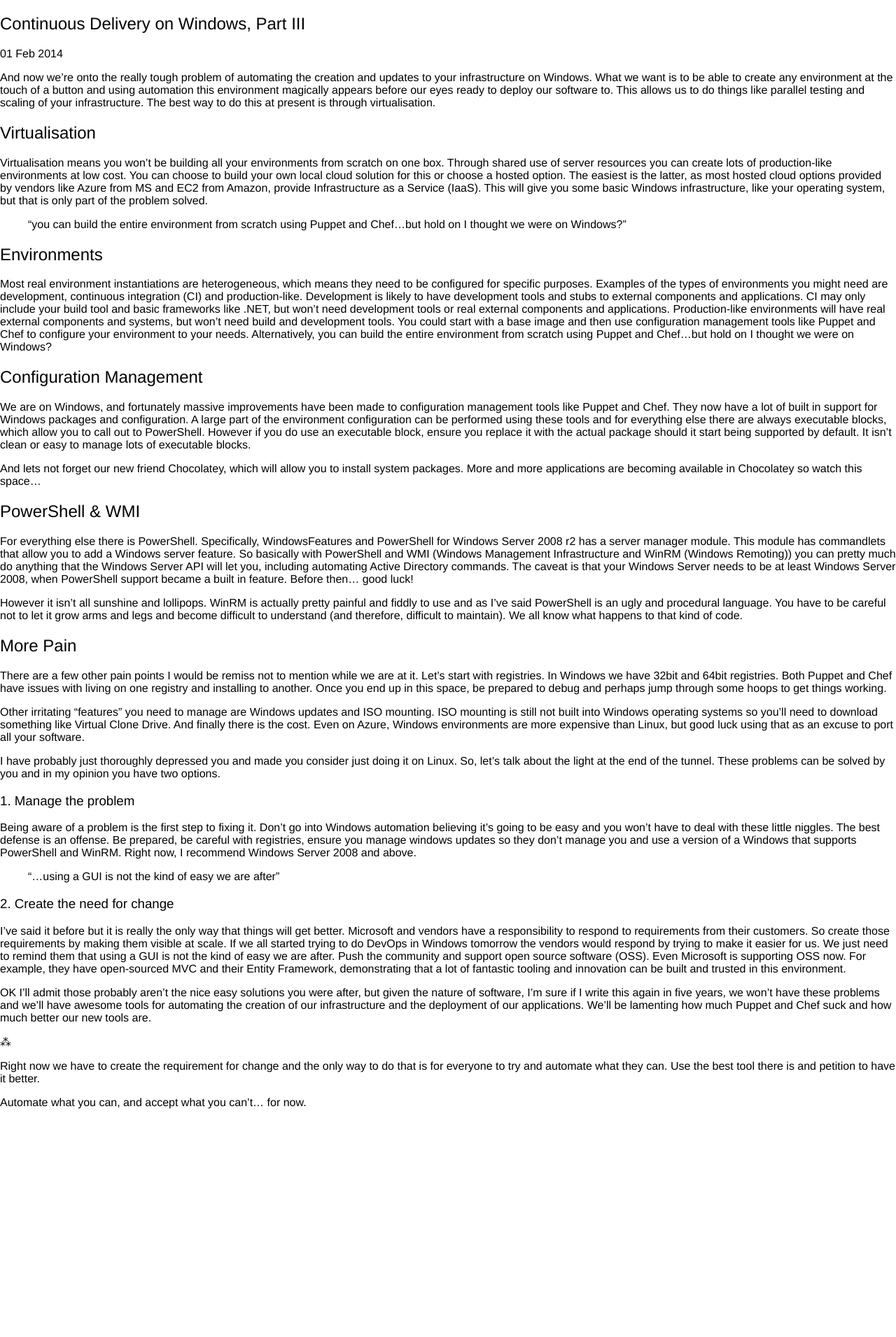
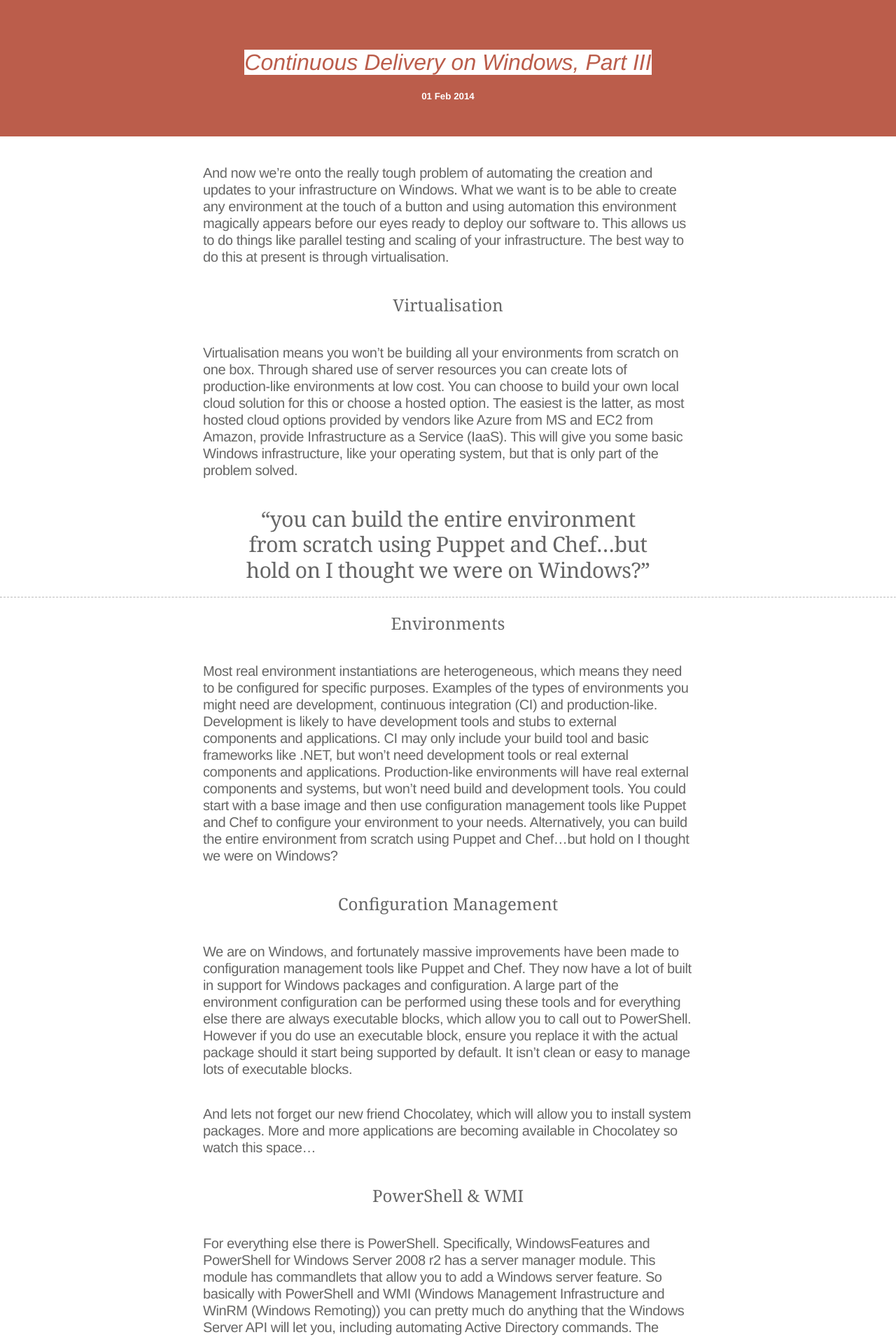
Before and after one commit to caek/caek.github.io, a Jekyll site: the page built from _posts/2014-02-09-CD-Windows-Part-3.markdown, in a window 1280 px wide. Shown: the top 1911 px of the page at 70% size. Built offline with Jekyll 4.4.1, drawn with Linux system fonts in a browser that asks for light colours; nearby versions of some CDN libraries; Markdown is read by kramdown in place of the engine named in the settings; before the commit the page ends 1601 px from its top, so only the background shows below that.

Commit message:
Adding some layout for the blog posts

```diff
--- a/_layouts/post.html
+++ b/_layouts/post.html
@@ -1,9 +1,15 @@
 ---
 layout: default
 ---
-<h2>{{ page.title }}</h2>
-<p class="meta">{{ page.date | date_to_string }}</p>
+<div class="section color maroon">
+  <div class="content">
+    <h1><em>{{ page.title }}</em></h1>
+    <small>{{ page.date | date_to_string }}</small>
+  </div>
+</div>
+<h2></h2>
 
-<div class="post">
+
+<div class="blog">
 {{ content }}
 </div>
--- a/_posts/2014-02-09-CD-Windows-Part-3.markdown
+++ b/_posts/2014-02-09-CD-Windows-Part-3.markdown
@@ -14,6 +14,8 @@
 Virtualisation means you won’t be building all your environments from scratch on one box. Through shared use of server resources you can create lots of production-like environments at low cost. You can choose to build your own local cloud solution for this or choose a hosted option. The easiest is the latter, as most hosted cloud options provided by vendors like Azure from MS and EC2 from Amazon, provide Infrastructure as a Service (IaaS). This will give you some basic Windows infrastructure, like your operating system, but that is only part of the problem solved.
 
 >“you can build the entire environment from scratch using Puppet and Chef…but hold on I thought we were on Windows?”
+
+-----------------
 
 ##Environments
 
@@ -39,11 +41,15 @@
 
 I have probably just thoroughly depressed you and made you consider just doing it on Linux. So, let’s talk about the light at the end of the tunnel. These problems can be solved by you and in my opinion you have two options.
 
+--------------------
+
 ###1. Manage the problem
 
 Being aware of a problem is the first step to fixing it. Don’t go into Windows automation believing it’s going to be easy and you won’t have to deal with these little niggles. The best defense is an offense. Be prepared, be careful with registries, ensure you manage windows updates so they don’t manage you and use a version of a Windows that supports PowerShell and WinRM. Right now, I recommend Windows Server 2008 and above.
 
 >“…using a GUI is not the kind of easy we are after”
+
+-------
 
 ###2. Create the need for change
 
@@ -51,7 +57,7 @@
 
 OK I’ll admit those probably aren’t the nice easy solutions you were after, but given the nature of software, I’m sure if I write this again in five years, we won’t have these problems and we’ll have awesome tools for automating the creation of our infrastructure and the deployment of our applications. We’ll be lamenting how much Puppet and Chef suck and how much better our new tools are.
 
-⁂
+<center>⁂</center>
 
 Right now we have to create the requirement for change and the only way to do that is for everyone to try and automate what they can. Use the best tool there is and petition to have it better.
 
--- a/_posts/2014-02-09-SVN-to-GIT.markdown
+++ b/_posts/2014-02-09-SVN-to-GIT.markdown
@@ -42,5 +42,6 @@
 
 Remember that not all pilots will be successful. The whole point of it being a pilot is that it is low risk – you aren’t asking the whole organisation to change, just one contained team that you can gauge at any given time of it’s success or failure.
 
+
 Cross posted from the ThoughtWorks P2 Magazine: [Issue 08][article-p2]
 </div>
--- a/css/sections.css
+++ b/css/sections.css
@@ -5,6 +5,13 @@
   background-color: #bb5d4b;
   color: #bb5d4b;
   text-decoration:
+}
+.maroon small {
+  color: white;
+  font-weight: bold;
+  text-align: center;
+  width: 100%;
+  display: block;
 }
 .maroon h1 {
   text-align: center;
@@ -43,8 +50,32 @@
   font-style: normal;
   font-size: 20px;
   line-height: 1.2;
+  width: 700px;
   color: #666665;
-  margin-bottom: 4px;
+  margin: 40px auto;
+}
+.blog blockquote {
+  font-size: 1.9em;
+  font-family: georgia, serif;
+  color: #666;
+  margin: 20px auto;
+  width: 600px;
+  text-align: center;
+}
+.blog blockquote p{
+  font-size: inherit;
+  font-family: inherit;
+  color: inherit;
+  margin: inherit;
+  width: inherit;
+  text-align: inherit;
+}
+.blog h1, .blog h2, .blog h3 {
+  font-family: georgia, serif;
+  color: #666;
+  margin: 20px auto;
+  width: 700px;
+  text-align: center;
 }
 .blog small {
   color: #b3b3b1;
```
